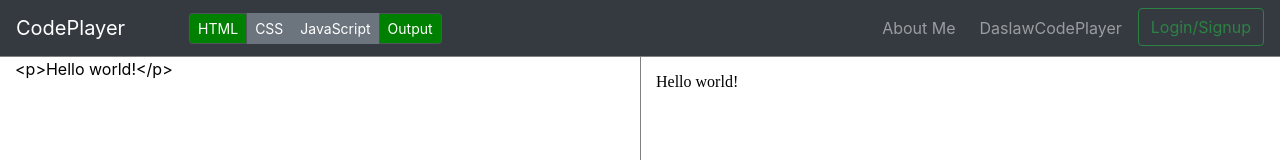
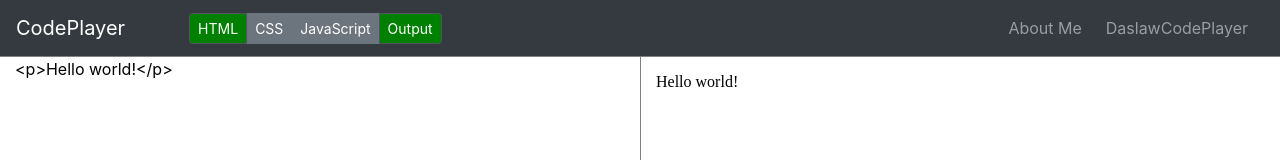
Before and after one commit to Daslaw/codePlayer, a plain HTML site: page index.html in a window 1280 px wide. Shown: the top 160 px of the page. Drawn offline with nearby package versions, Linux system fonts and the light colour scheme.

Commit message:
CodePlayer project

```diff
--- a/index.html
+++ b/index.html
@@ -33,9 +33,6 @@
           <li class="nav-item mr-2">
             <a class="nav-link" href="https://github.com/Daslaw/codePlayer.git">DaslawCodePlayer</a>
           </li>
-          <li class="nav-item">
-            <a class="btn btn-outline-success my-2 my-sm-0 disabled" href="#">Login/Signup</a>
-          </li>
         </ul>
       </div>
     </nav>
```
